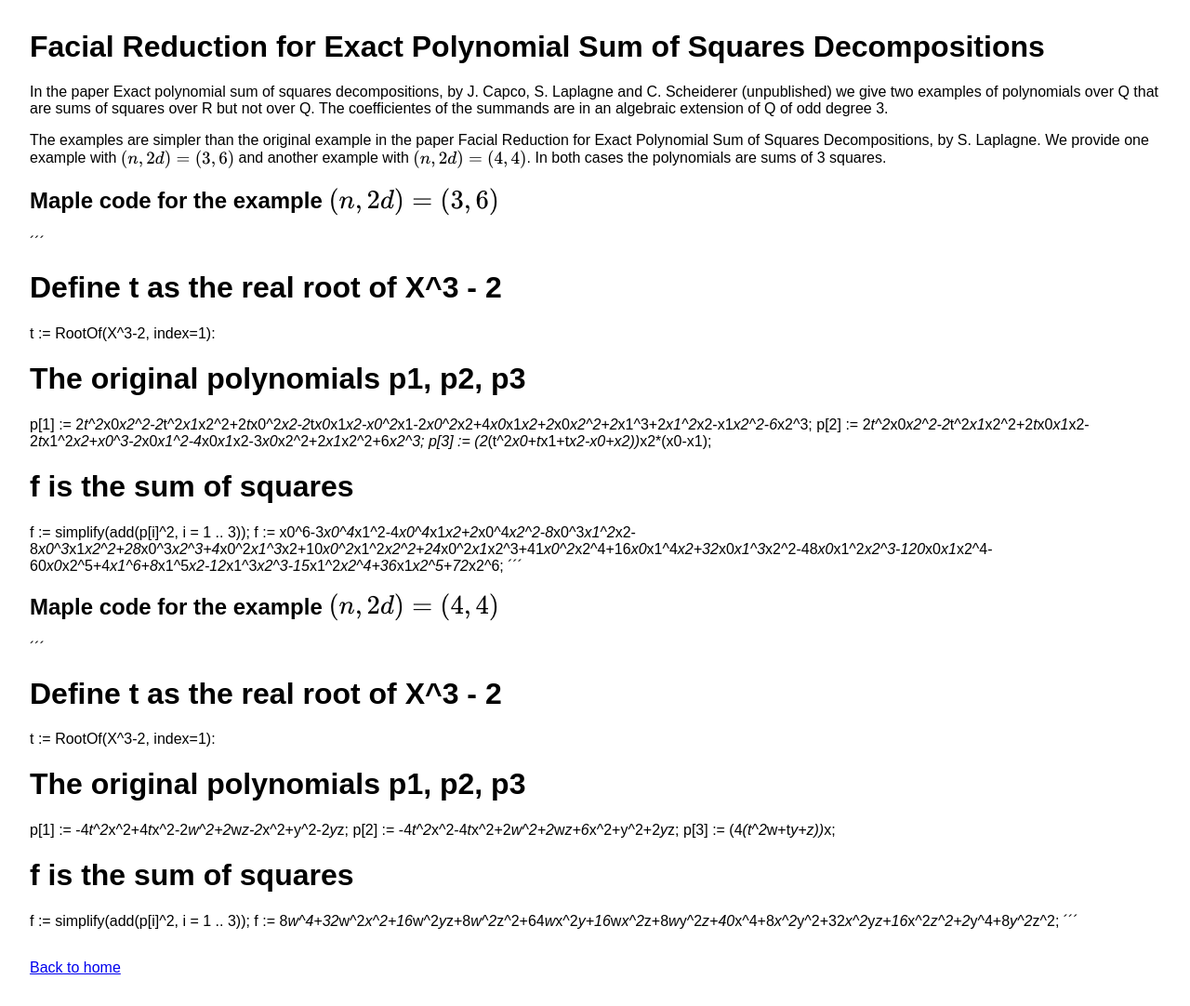
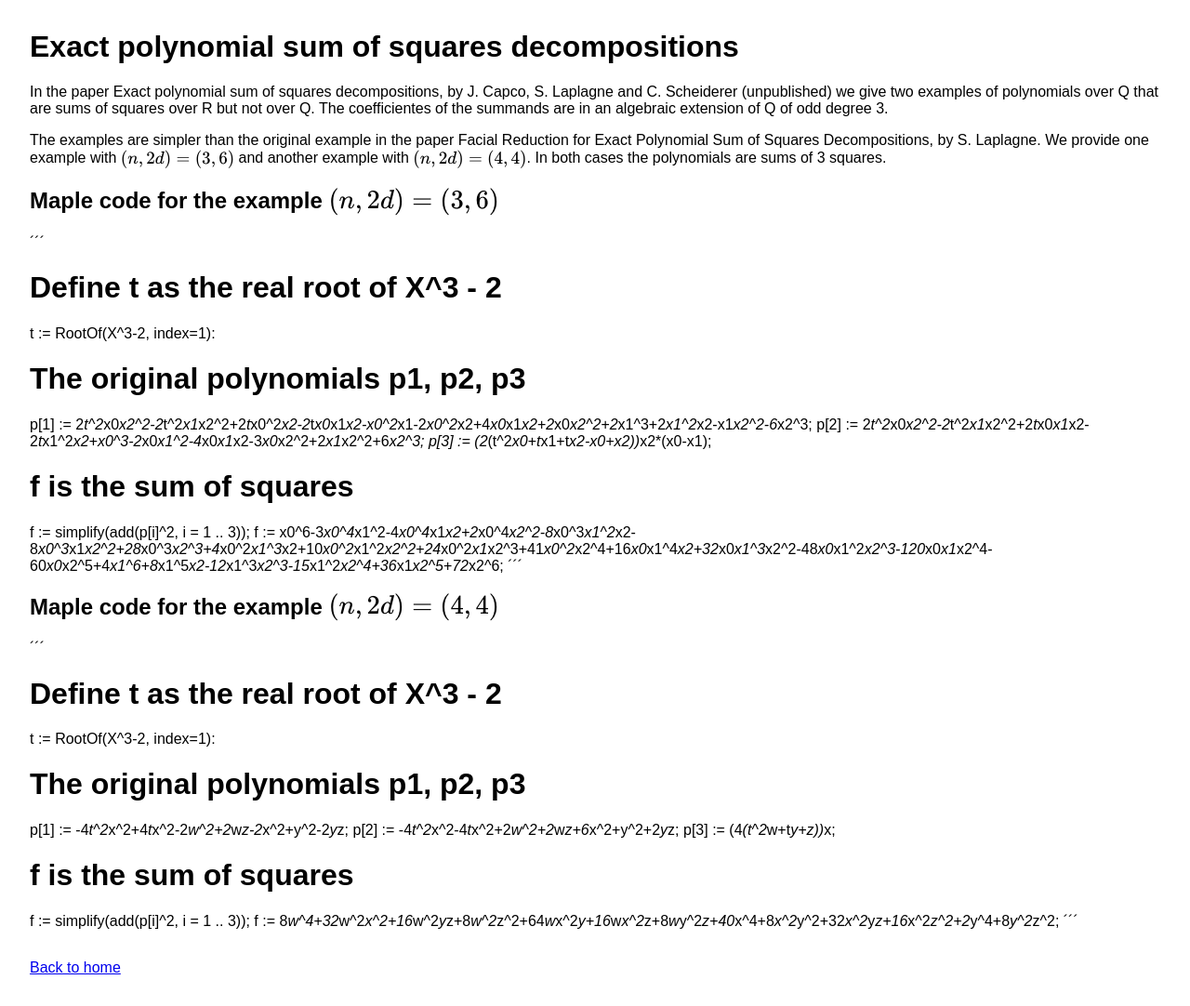
Before and after one commit to slap/sos-encyclopedia, a Jekyll site: the page built from _polynomials/rational3644.md, in a window 1280 px wide. Shown: the whole page at 93% size. Built offline with Jekyll 4.4.1, drawn with Linux system fonts in a browser that asks for light colours.

Commit message:
Update rational3644.md

```diff
--- a/_polynomials/rational3644.md
+++ b/_polynomials/rational3644.md
@@ -1,9 +1,9 @@
 ---
 layout: polypage
-title: Facial Reduction for Exact Polynomial Sum of Squares Decompositions
+title: Exact polynomial sum of squares decompositions
 author: S. Laplagne
-name: laplagne2018
-tags: [nonnegative, sos-decomposition]
+name: laplagne2023
+tags: [nonnegative, sos-decomposition, rational]
 ---
 
 In the paper Exact polynomial sum of squares decompositions, by J. Capco, S. Laplagne and C. Scheiderer (unpublished) we give two examples of polynomials over Q that are
```
